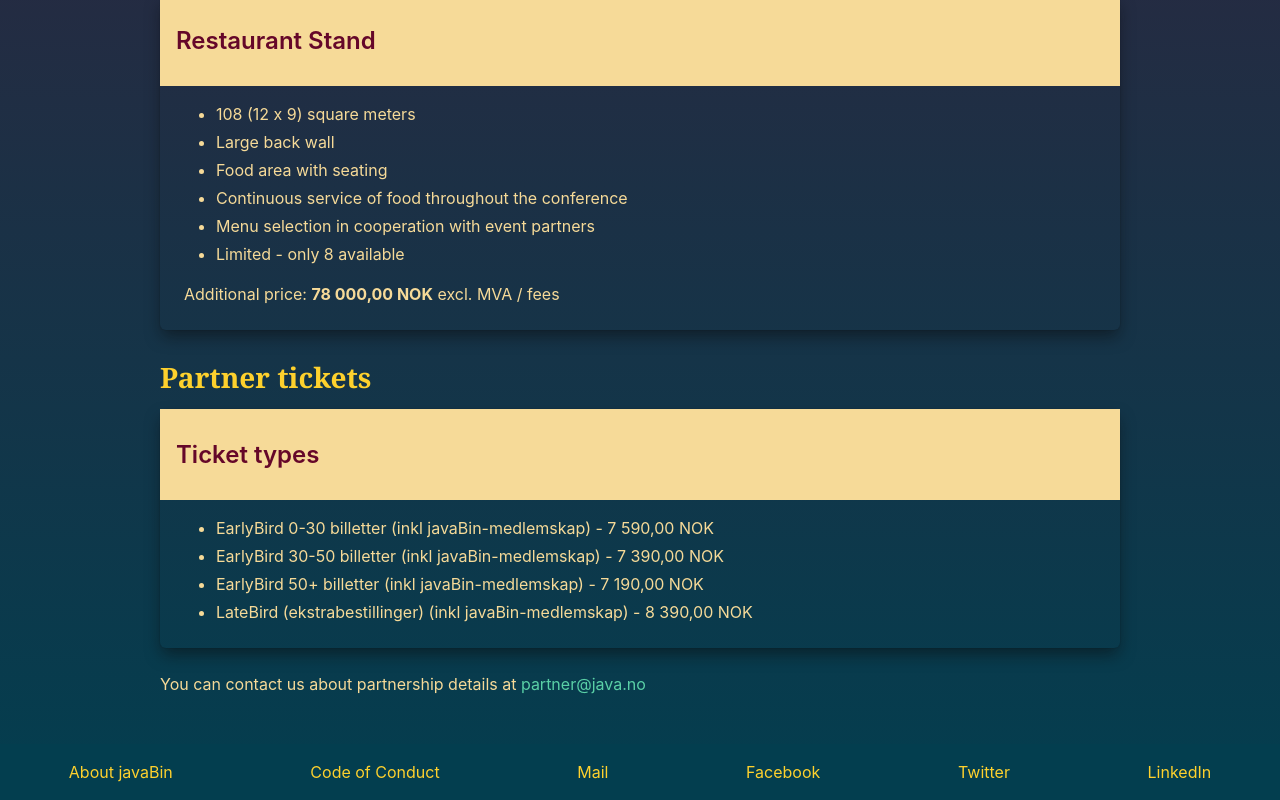
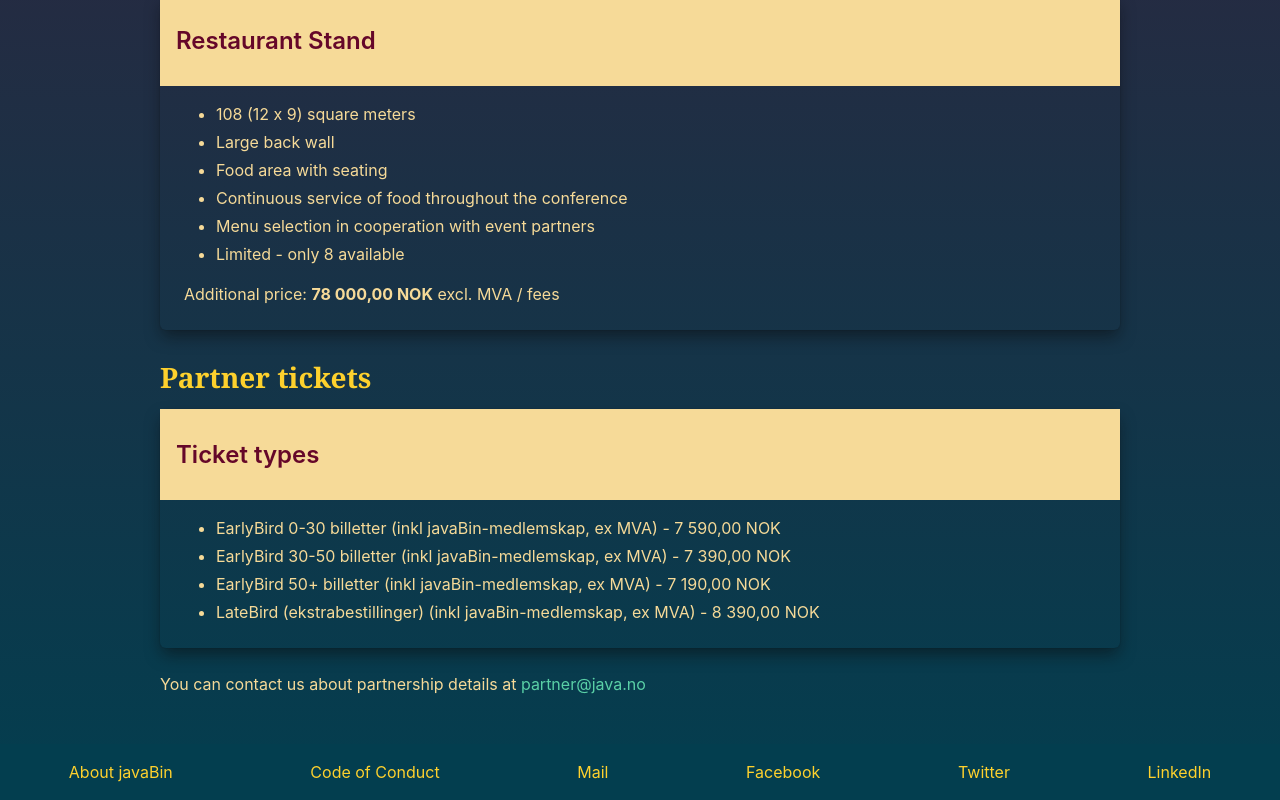
Before and after one commit to javaBin/2023.javazone.no, a Next.js app: page /partners in a window 1280 px wide. Shown: the part 1608-2408 px from the top of the page. Built offline with nearby package versions, Linux system fonts and the light colour scheme.

Commit message:
Ex mva to partner ticket prices

```diff
--- a/app/partners/page.tsx
+++ b/app/partners/page.tsx
@@ -31,13 +31,13 @@ export default function Partners() {
         <h2>Partner tickets</h2>
         <PartnerCard title="Ticket types">
           <ul>
-            <li>EarlyBird 0-30 billetter (inkl javaBin-medlemskap) - {moneyFormat.format(7590)}</li>
+            <li>EarlyBird 0-30 billetter (inkl javaBin-medlemskap, ex MVA) - {moneyFormat.format(7590)}</li>
             <li>
-              EarlyBird 30-50 billetter (inkl javaBin-medlemskap) - {moneyFormat.format(7390)}
+              EarlyBird 30-50 billetter (inkl javaBin-medlemskap, ex MVA) - {moneyFormat.format(7390)}
             </li>
-            <li>EarlyBird 50+ billetter (inkl javaBin-medlemskap) - {moneyFormat.format(7190)}</li>
+            <li>EarlyBird 50+ billetter (inkl javaBin-medlemskap, ex MVA) - {moneyFormat.format(7190)}</li>
             <li>
-              LateBird (ekstrabestillinger) (inkl javaBin-medlemskap) - {moneyFormat.format(8390.0)}
+              LateBird (ekstrabestillinger) (inkl javaBin-medlemskap, ex MVA) - {moneyFormat.format(8390.0)}
             </li>
           </ul>
         </PartnerCard>
```
